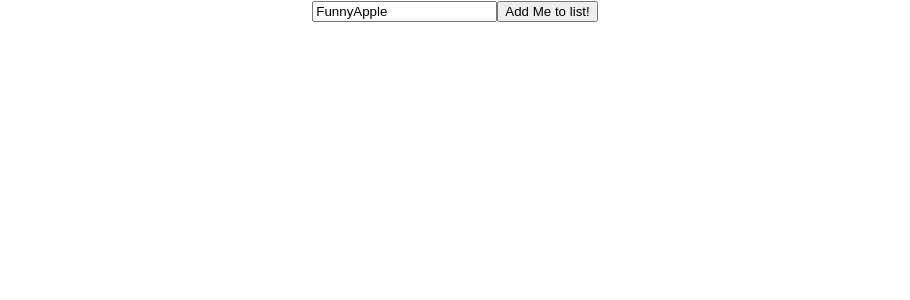
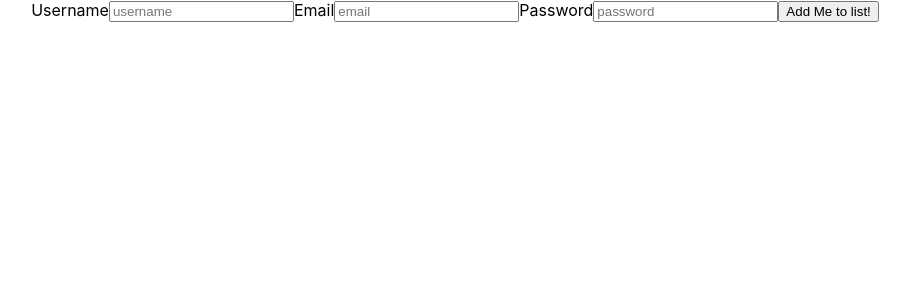
Before and after one commit to XuXaO415/React_forms, a React (Create React App) app: page / in a window 1280 px wide. Shown: the top 300 px of the page, without its empty margins (185-1095 px from the left). Built offline with nearby package versions, Linux system fonts and the light colour scheme.

Commit message:
Added React States

```diff
--- a/src/UserForm.jsx
+++ b/src/UserForm.jsx
@@ -2,22 +2,74 @@ import React, { useState } from "react";
 
 
 const UserForm = () => {
-    const[username, setUsername] = useState("FunnyApple");
+    // const[username, setUsername] = useState("");
+    // const [email, setEmail] = useState("");
+    const initialState = {
+        username: "",
+        email: "",
+        password: ""
+    }
+
+    const[formData, setFormData] = useState(initialState)
+
     const handleChange = (e) => {
-       setUsername(e.target.value);
-        // console.log(e.target.value)
+        const {name, value} = e.target;
+        // console.log(e.target.name);
+        // console.log(e.target.value);
+        setFormData(data => ({
+            ...data,
+            [name]: value
+        }))
     }
+
+    // const handleUsernameChange = (e) => {
+    //    setUsername(e.target.value);
+    //     // console.log(e.target.value)
+    // }
+    // const handleEmailChange = (e) => {
+    //     setEmail(e.target.value)
+    // }
     const handleSubmit = (e) => {
         e.preventDefault();
-        alert(`Create user, ${username}`)
-        setUsername("")
+        const {username, email, password} = formData;
+        alert(`Create user, ${username} with email ${email} & ${password}`)
+        setFormData(initialState)
     }
+
     return (
     <form onSubmit={handleSubmit}>
-        <input type = "text" placeholder = "username" value={username} onChange={handleChange}/>
-        <button onClick={handleSubmit} > Add Me to list! </button>
+    <label htmlFor="username">Username</label>
+        <input
+        id="username"
+        type="text"
+        name="username"
+        placeholder="username"
+        value={formData.username}
+        onChange={handleChange}
+        />
+
+        <label htmlFor="email">Email</label>
+        <input
+        type="email"
+        name="email"
+        placeholder="email"
+        id="email"
+        value={formData.email}
+        onChange={handleChange}/>
+
+
+        <label htmlFor="password">Password</label>
+        <input
+        type="password"
+        name="password"
+        placeholder="password"
+        id="email"
+        value={formData.password}
+        onChange={handleChange}/>
+        <button  > Add Me to list! </button>
     </form >
     )
 }
 
+
 export default UserForm;
```
Also changed, not shown: src/notes.txt.
